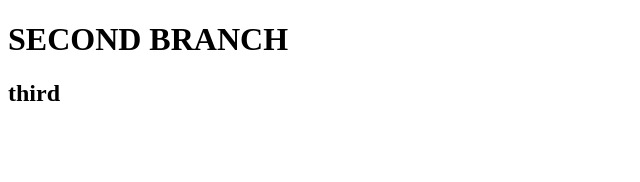
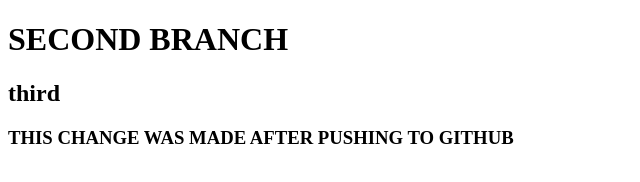
Before and after one commit to deeksha-pandey-cedcoss/gitadvancerepo, a plain HTML site: page index.html in a window 1280 px wide. Shown: the whole page, without its empty margins (0-640 px from the left). Drawn offline with Linux system fonts and the light colour scheme.

Commit message:
FINAL COMMIT

```diff
--- a/index.html
+++ b/index.html
@@ -9,5 +9,6 @@
 <body>
     <h1> SECOND BRANCH</h1>
     <h2>third</h2>
+    <h3>THIS CHANGE WAS MADE AFTER PUSHING TO GITHUB</h3>
 </body>
 </html>
```
